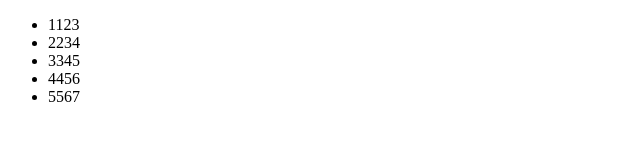
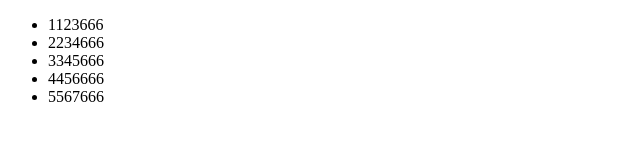
Before and after one commit to HZF62871/git01, a plain HTML site: page index.html in a window 1280 px wide. Shown: the whole page, without its empty margins (0-640 px from the left). Drawn offline with Linux system fonts and the light colour scheme.

Commit message:
修改index问题

```diff
--- a/index.html
+++ b/index.html
@@ -6,11 +6,11 @@
 </head>
 <body>
 <ul>
-    <li>1123</li>
-    <li>2234</li>
-    <li>3345</li>
-    <li>4456</li>
-    <li>5567</li>
+    <li>1123666</li>
+    <li>2234666</li>
+    <li>3345666</li>
+    <li>4456666</li>
+    <li>5567666</li>
 </ul>
 </body>
 </html>
```
